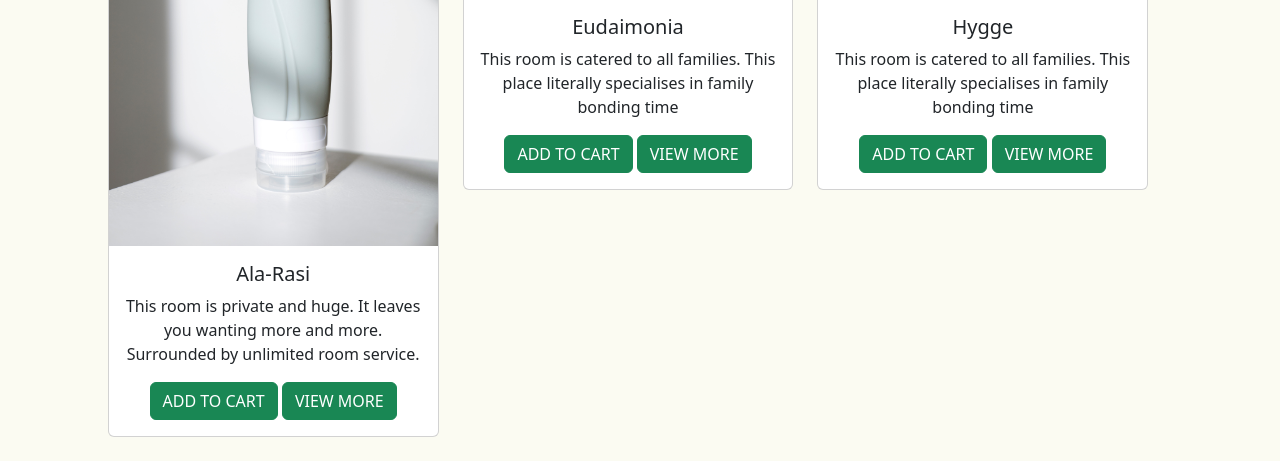
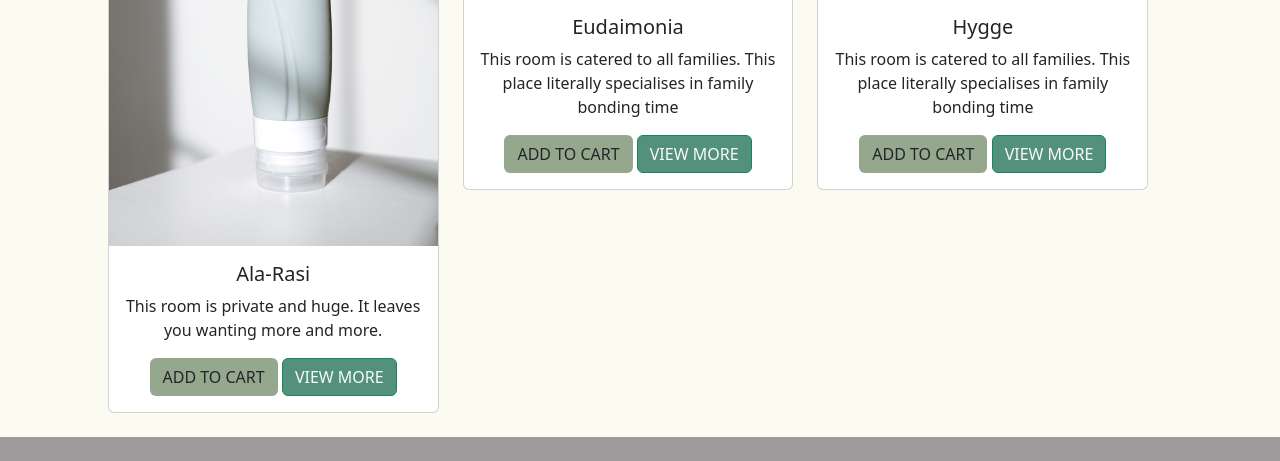
Before and after one commit to Thato2619/Online-Store, a PHP site: page / in a window 1280 px wide. Shown: the part 1452-1913 px from the top of the page. After the commit the page ends 1889 px from the top, so only its background shows below. Run offline with PHP 8.4, Linux system fonts and the light colour scheme.

Commit message:
remove headings and paragraphs in carouel
change the backgroud colours of the buttons of the 3 cards

```diff
--- a/index.php
+++ b/index.php
@@ -70,22 +70,16 @@
       <div class="carousel-item active" data-bs-interval="10000">
         <img src="./static //Images//pexels-angela-roma-7480130.jpg" class="d-block w-100" alt="...">
         <div class="carousel-caption d-none d-md-block">
-          <h5>WELCOME</h5>
-
         </div>
       </div>
       <div class="carousel-item" data-bs-interval="2000">
         <img src="./static //Images//galley2.jpeg" class="d-block w-100" alt="...">
         <div class="carousel-caption d-none d-md-block">
-          <h5>TO</h5>
-          <p>Some representative placeholder content for the second slide.</p>
         </div>
       </div>
       <div class="carousel-item">
         <img src="./static //Images//pexels-angela-roma-7479917.jpg" class="d-block w-100" alt="...">
         <div class="carousel-caption d-none d-md-block">
-          <h5>GLISTENING GLOW</h5>
-          <p>Where your skin feels at home.</p>
         </div>
       </div>
     </div>
@@ -118,8 +112,8 @@
             <img src="./static //Images//Ala-Rasi.jpeg" class="card-img-top" alt="...">
             <div class="card-body">
               <h5 class="card-title">Ala-Rasi</h5>
-              <p class="card-text">This room is private and huge. It leaves you wanting more and more. Surrounded by unlimited room service.</p>
-              <a href="#" class="btn btn-success">ADD TO CART</a>
+              <p class="card-text">This room is private and huge. It leaves you wanting more and more.</p>
+              <a href="#" class="btn btn-success1">ADD TO CART</a>
               <a href="#" class="btn btn-success">VIEW MORE</a>
             </div>
           </div>
@@ -132,7 +126,7 @@
             <div class="card-body">
               <h5 class="card-title">Eudaimonia</h5>
               <p class="card-text">This room is catered to all families. This place literally specialises in family bonding time</p>
-              <a href="#" class="btn btn-success">ADD TO CART</a>
+              <a href="#" class="btn btn-success1">ADD TO CART</a>
               <a href="#" class="btn btn-success">VIEW MORE</a>
             </div>
           </div>
@@ -145,7 +139,7 @@
             <div class="card-body">
               <h5 class="card-title">Hygge</h5>
               <p class="card-text">This room is catered to all families. This place literally specialises in family bonding time</p>
-              <a href="#" class="btn btn-success">ADD TO CART</a>
+              <a href="#" class="btn btn-success1">ADD TO CART</a>
               <a href="#" class="btn btn-success">VIEW MORE</a>
             </div>
           </div>
--- a/static /CSS/styles.css
+++ b/static /CSS/styles.css
@@ -41,3 +41,15 @@ body{
     background-color: #fbfbf2 !important;
     color: #9b7b6f !important;
 }
+
+
+/* change background colour of add-to-cart buttom  */
+.btn-success1{
+    background-color: #95a78d !important;
+}
+
+/* change background colour of view-more buttom  */
+.btn-success{
+    background-color: #53917e !important;
+    color: #fbfbf2 !important;
+}
```
